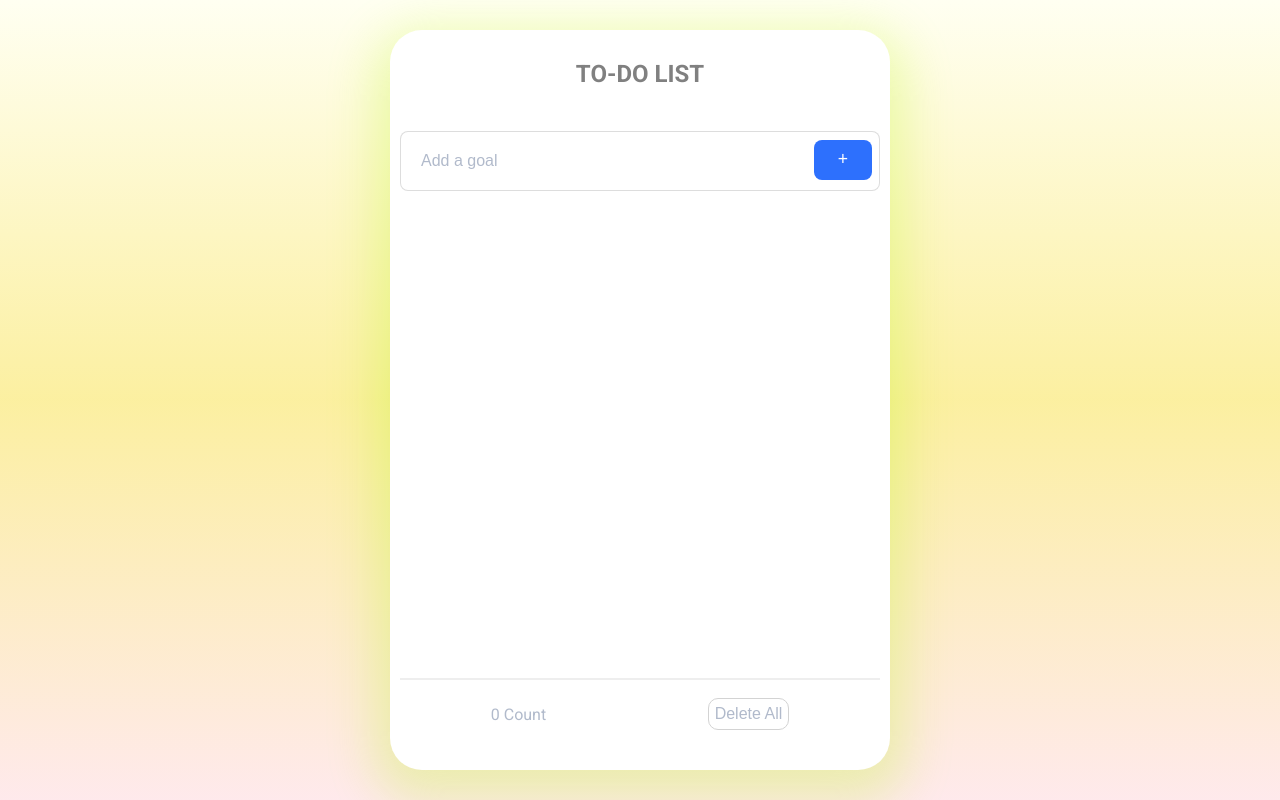
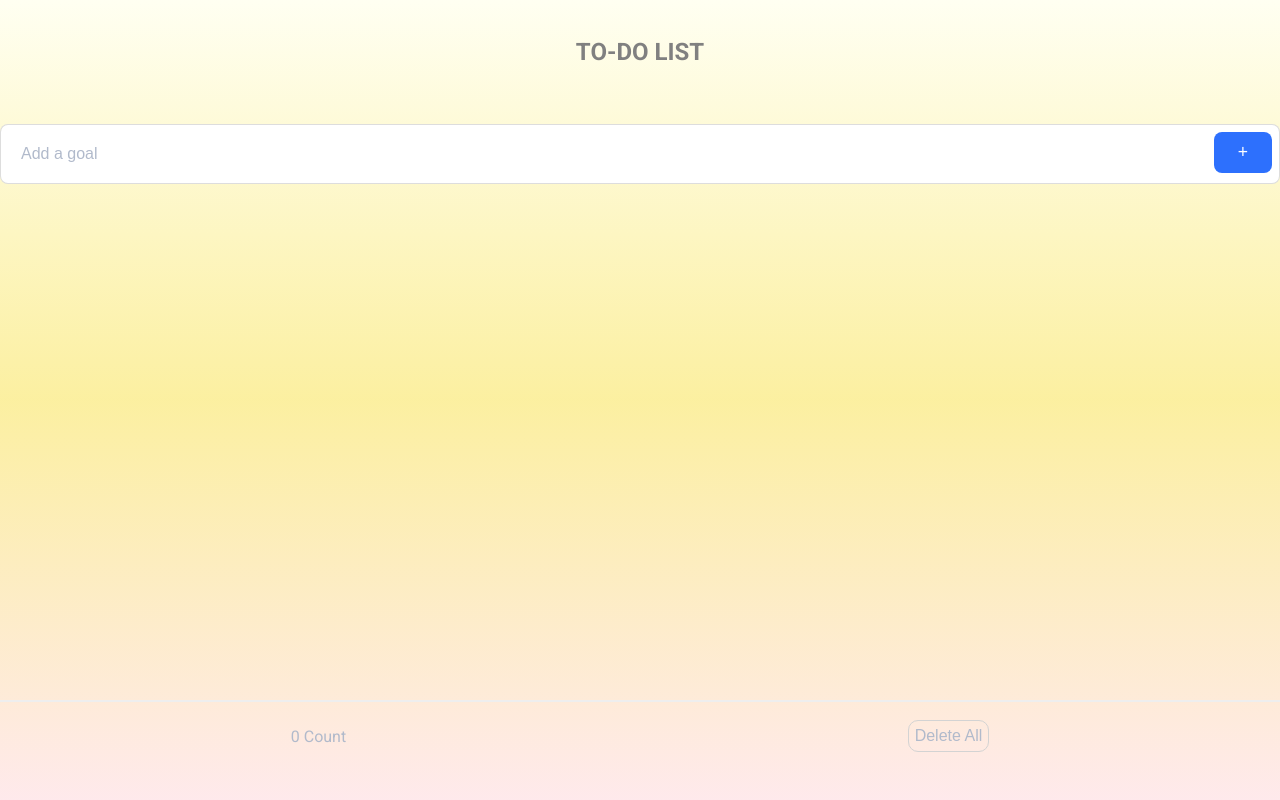
Before and after one commit to anany-more09/Goal-Track, a website: page index.html in a window 1280 px wide. Drawn offline with Linux system fonts and the light colour scheme.

```diff
--- a/goal.css
+++ b/goal.css
@@ -48,18 +48,17 @@
   margin: 0;
 }
 
-/* Todo Container */
+/* ✅ Updated Todo Container */
 .todo {
   display: flex;
   flex-direction: column;
   justify-content: space-around;
-  border-radius: 2rem;
-  background: var(--white);
   padding: 0.65rem;
-  width: 70%;
-  height: 90%;
-  box-shadow: 0 1rem 3rem 1rem rgba(178, 247, 3, 0.242);
-  max-width: 30rem;
+  width: 100vw;
+  height: 100vh;
+  background: transparent;
+  box-shadow: none;
+  border-radius: 0;
 }
 
 h2 {
@@ -130,7 +129,7 @@
 
 /* ✅ Highlight background for completed task */
 #todoList .done {
-  background-color: #e3fce4 !important;
+  background-color: #678668 !important;
 }
 
 #todoList .disabled {
@@ -241,6 +240,3 @@
 .delete-btn i {
   pointer-events: none;
 }
-#todoList .done {
-  background-color: #678668 !important;
-}
```
